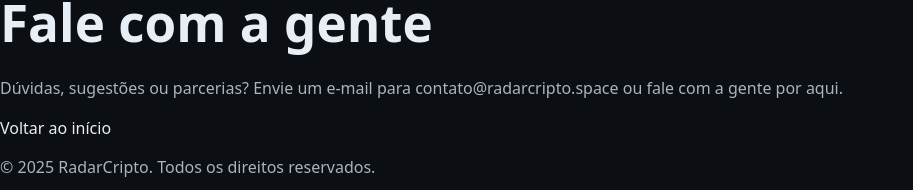
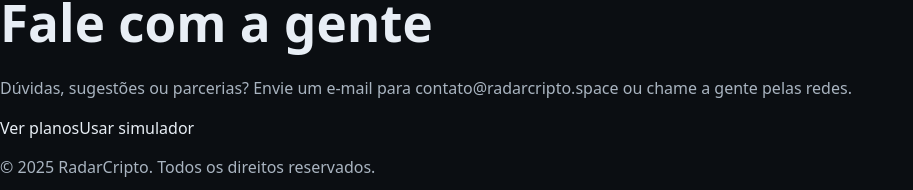
Before and after one commit to Ivanmonteiro-create/radarcripto.space, a Next.js app: page /contact in a window 1280 px wide. Shown: the part 188-378 px from the top of the page, without its empty margins (0-913 px from the left). Built offline with nearby package versions, Linux system fonts and the light colour scheme.

Commit message:
Update page.tsx

```diff
--- a/app/contact/page.tsx
+++ b/app/contact/page.tsx
@@ -1,23 +1,25 @@
-// app/contact/page.tsx
 import Link from "next/link";
 
 export default function ContactPage() {
   return (
     <section className="mx-auto max-w-3xl px-4 py-16">
-      <h1 className="text-3xl font-bold mb-4">Fale com a gente</h1>
+      <h1 className="text-3xl md:text-4xl font-bold mb-4">Fale com a gente</h1>
       <p className="text-gray-300">
         Dúvidas, sugestões ou parcerias? Envie um e-mail para{" "}
         <a href="mailto:contato@radarcripto.space" className="underline">
           contato@radarcripto.space
         </a>{" "}
-        ou fale com a gente por aqui.
+        ou chame a gente pelas redes.
       </p>
-      <Link
-        href="/"
-        className="inline-flex mt-6 rounded-lg border border-gray-700 px-4 py-2 hover:bg-gray-800"
-      >
-        Voltar ao início
-      </Link>
+
+      <div className="mt-8 flex gap-3">
+        <Link href="/plans" className="rounded-lg border border-gray-700 px-4 py-2 hover:bg-gray-800">
+          Ver planos
+        </Link>
+        <Link href="/simulator" className="rounded-lg bg-emerald-600 px-4 py-2 hover:bg-emerald-700">
+          Usar simulador
+        </Link>
+      </div>
     </section>
   );
 }
```
